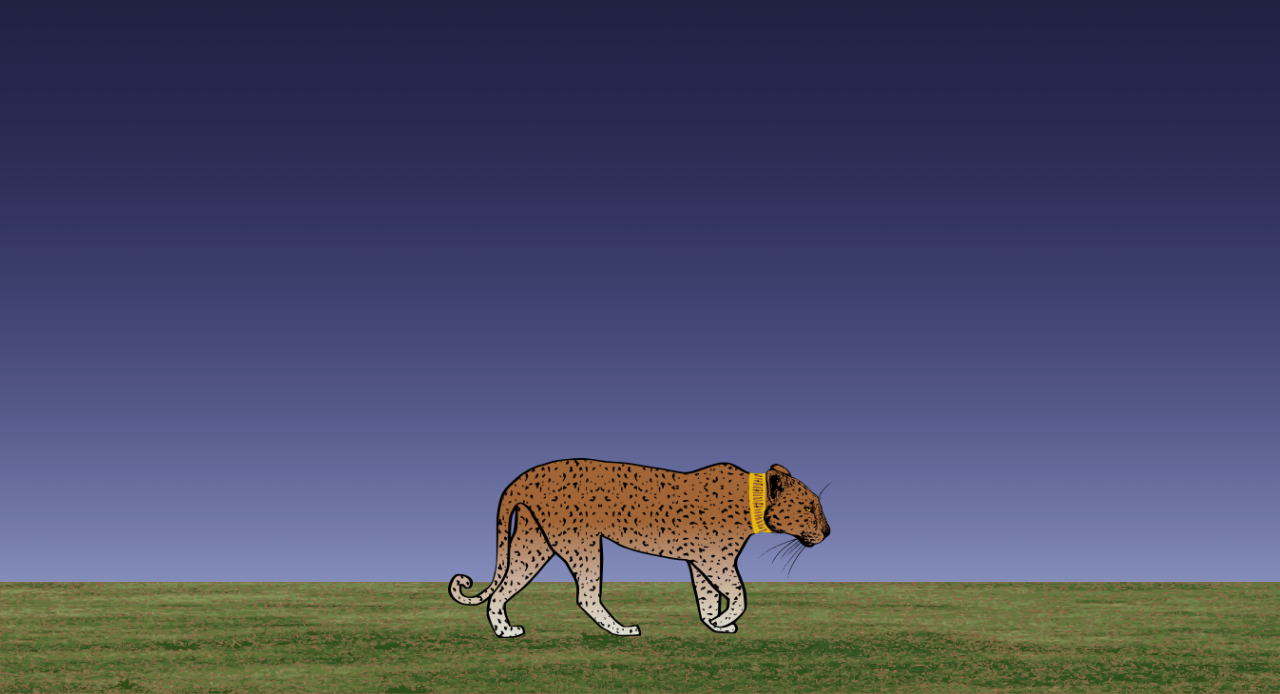
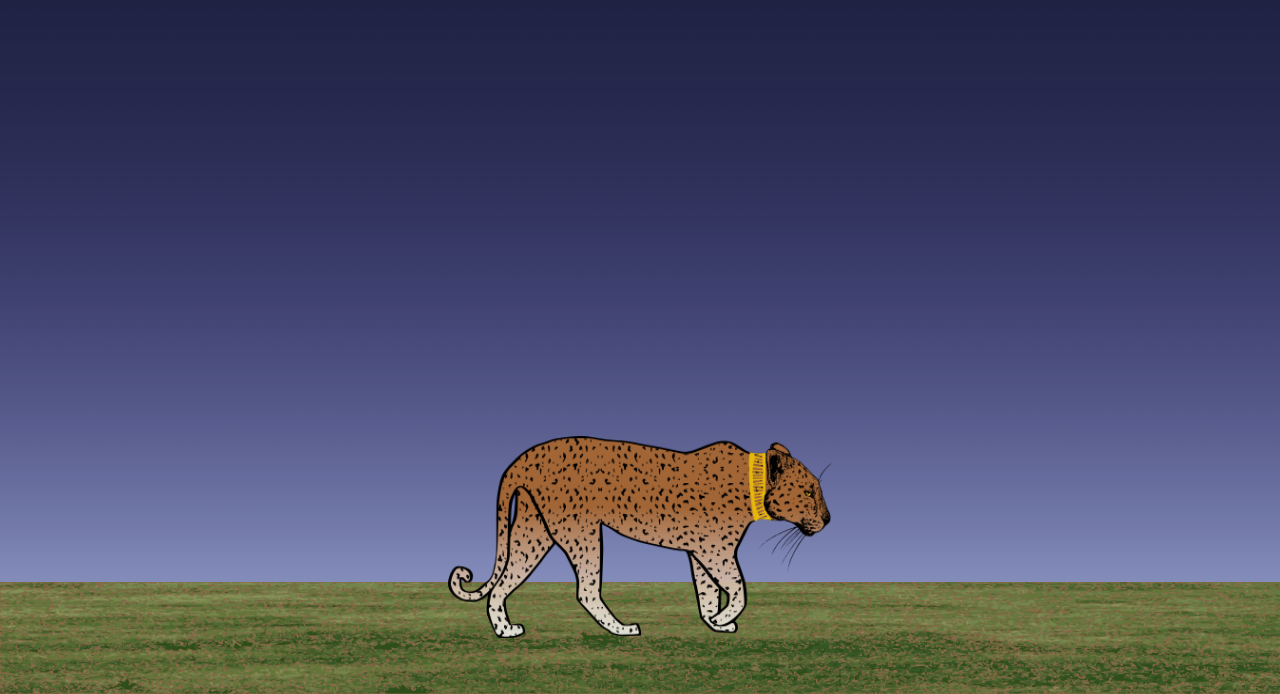
Before and after one commit to netbug94/demo_jaguar_00, a plain HTML site: page index.html in a window 1280 px wide. Shown: the part 106-800 px from the top of the page. Drawn offline with Linux system fonts and the light colour scheme.

Commit message:
min size added

```diff
--- a/styles.css
+++ b/styles.css
@@ -26,6 +26,8 @@ body {
     position: absolute;
     max-width: 404px; /* Set maximum width */
     max-height: 189px; /* Set maximum height */
+    min-height: 202px;
+    min-width: 94.5px;
     width: 30%; /* Allow dynamic resizing */
     height: auto; /* Maintain aspect ratio */
     left: 50%; /* Center horizontally */
```
